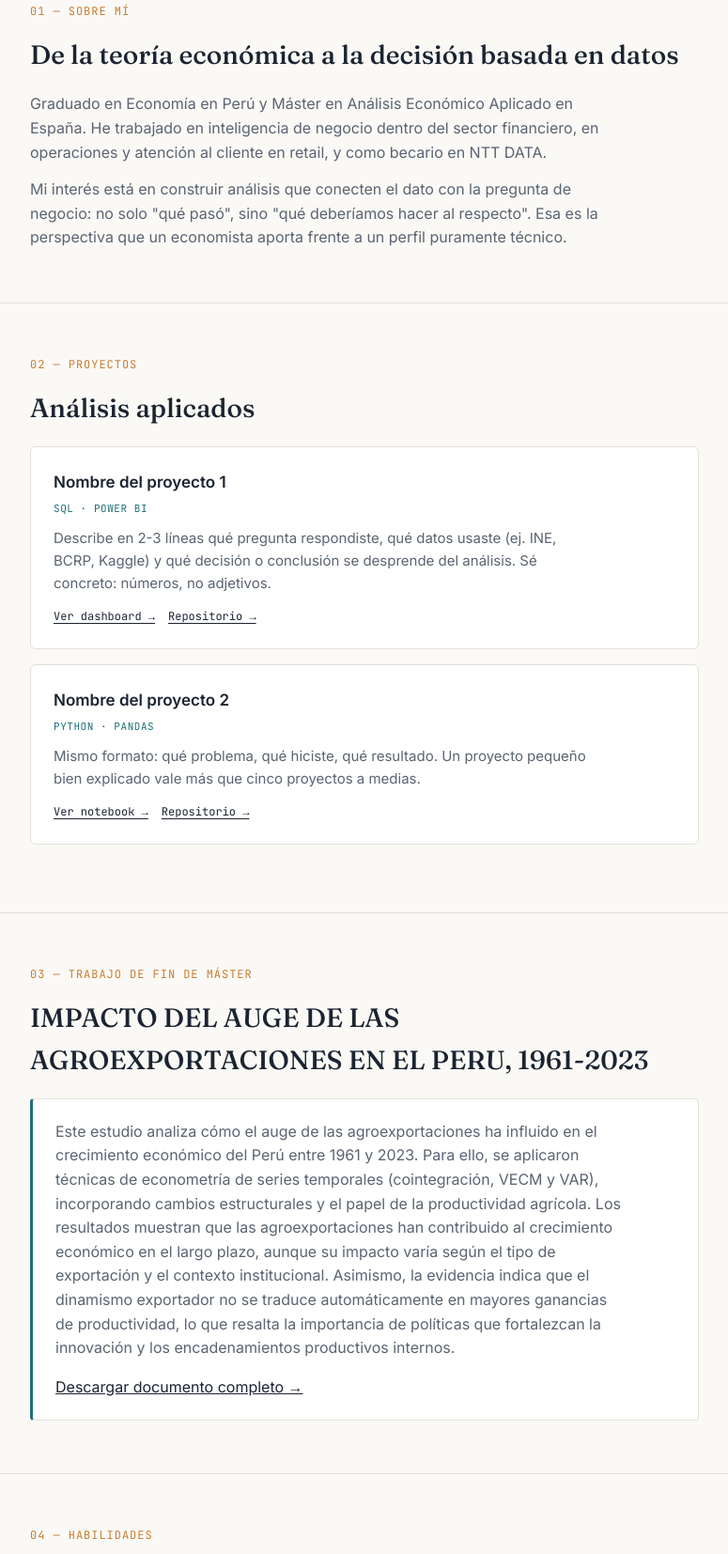
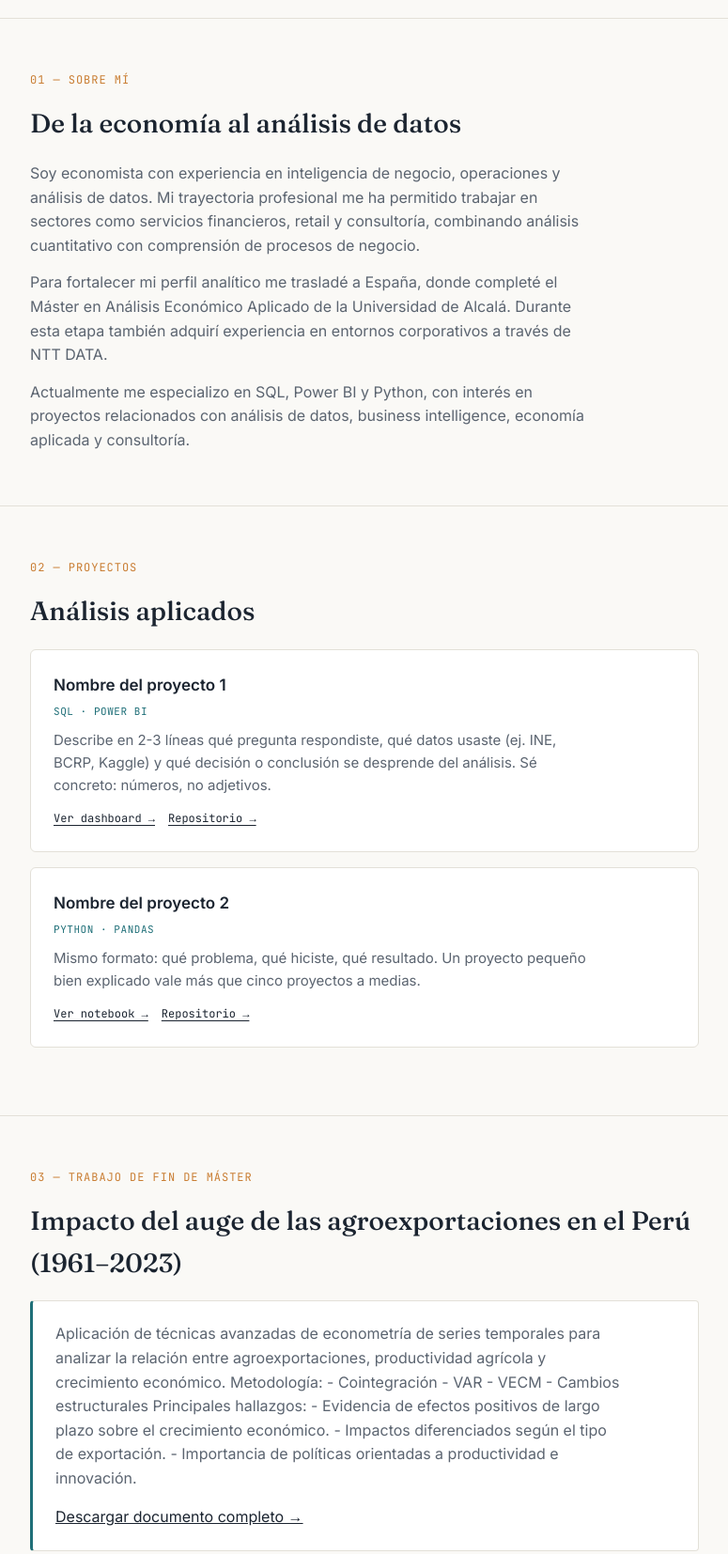
Before and after one commit to piero-analytics/piero-analytics.github.io, a plain HTML site: page index.html in a window 1280 px wide. Shown: the part 734-2388 px from the top of the page at 94% size, without its empty margins (252-1027 px from the left). Drawn offline with Linux system fonts and the light colour scheme.

Commit message:
Update index.html

```diff
--- a/index.html
+++ b/index.html
@@ -188,7 +188,7 @@
 
 <nav>
   <div class="wrap">
-    <div class="brand">tu_nombre.cv</div>
+    <div class="brand">Piero Sagastegui Balta.cv</div>
     <ul>
       <li><a href="#sobre-mi">Sobre mí</a></li>
       <li><a href="#proyectos">Proyectos</a></li>
@@ -200,22 +200,33 @@
 
 <header class="hero">
   <div class="wrap">
-    <div class="eyebrow">Madrid, España — Disponible</div>
+
+    <div class="eyebrow">
+      Madrid, España · Disponible para incorporación
+    </div>
+
     <h1>Piero Sagastegui Balta</h1>
+
+    <h2 class="hero-role">
+      Economista | Data Analyst | Business Intelligence
+    </h2>
     <p class="hero-sub">
-      Economista con base cuantitativa aplicada a datos y negocio.
-      Construyo análisis que se traducen en decisiones, no solo en dashboards.
+      Máster en Análisis Económico Aplicado por la Universidad de Alcalá.
+      Experiencia en Business Intelligence, Retail y Consultoría.
+      Utilizo SQL, Power BI y Python para transformar datos en  información útil
+      para la toma de decisiones.
     </p>
     <div class="hero-tags">
       <span class="tag">SQL</span>
       <span class="tag">Power BI</span>
       <span class="tag">Python</span>
-      <span class="tag">Economía aplicada</span>
+      <span class="tag">Econometría</span>
       <span class="tag">Business Intelligence</span>
+      <span class="tag">Data Analytics</span>
     </div>
     <div class="hero-links">
       <a class="btn btn-primary" href="mailto:sagasteguipiero@gmail.com">Escribir</a>
-      <a class="btn btn-ghost" href="CV-tu-nombre.pdf" target="_blank">Descargar CV</a>
+      <a class="btn btn-ghost" href="CV_Piero_Sagastegui_Economics_Consulting.pdf" target="_blank">Descargar CV</a>
       <a class="btn btn-ghost" href="https://linkedin.com/in/piero-sagastegui-balta-068602170/" target="_blank">LinkedIn</a>
     </div>
   </div>
@@ -224,20 +235,28 @@
 <section id="sobre-mi">
   <div class="wrap">
     <div class="section-label">01 — Sobre mí</div>
-    <h2>De la teoría económica a la decisión basada en datos</h2>
+
+    <h2>De la economía al análisis de datos</h2>
+
     <p>
-      Graduado en Economía en Perú y Máster en Análisis Económico Aplicado en España.
-      He trabajado en inteligencia de negocio dentro del sector financiero, en operaciones
-      y atención al cliente en retail, y como becario en NTT DATA.
+      Soy economista con experiencia en inteligencia de negocio, operaciones y análisis de datos.
+      Mi trayectoria profesional me ha permitido trabajar en sectores como servicios financieros,
+      retail y consultoría, combinando análisis cuantitativo con comprensión de procesos de negocio.
     </p>
+
     <p>
-      Mi interés está en construir análisis que conecten el dato con la pregunta de negocio:
-      no solo "qué pasó", sino "qué deberíamos hacer al respecto". Esa es la perspectiva
-      que un economista aporta frente a un perfil puramente técnico.
+      Para fortalecer mi perfil analítico me trasladé a España, donde completé el Máster en
+      Análisis Económico Aplicado de la Universidad de Alcalá. Durante esta etapa también adquirí
+      experiencia en entornos corporativos a través de NTT DATA.
     </p>
+
+    <p>
+      Actualmente me especializo en SQL, Power BI y Python, con interés en proyectos relacionados
+      con análisis de datos, business intelligence, economía aplicada y consultoría.
+    </p>
+
   </div>
 </section>
-
 <section id="proyectos">
   <div class="wrap">
     <div class="section-label">02 — Proyectos</div>
@@ -276,20 +295,23 @@
 <section id="tfm">
   <div class="wrap">
     <div class="section-label">03 — Trabajo de Fin de Máster</div>
-    <h2>IMPACTO DEL AUGE DE LAS AGROEXPORTACIONES EN EL PERU, 1961-2023</h2>
+    <h2>Impacto del auge de las agroexportaciones en el Perú (1961–2023)</h2>
     <div class="tfm-box">
       <p>
-        Este estudio analiza cómo el auge de las agroexportaciones ha influido en el crecimiento económico
-        del Perú entre 1961 y 2023. Para ello, se aplicaron técnicas de econometría de series temporales
-        (cointegración, VECM y VAR), incorporando cambios estructurales y el papel de la productividad
-        agrícola. Los resultados muestran que las agroexportaciones han contribuido al crecimiento
-        económico en el largo plazo, aunque su impacto varía según el tipo de exportación y el contexto
-        institucional. Asimismo, la evidencia indica que el dinamismo exportador no se traduce
-        automáticamente en mayores ganancias de productividad, lo que resalta la importancia de políticas
-        que fortalezcan la innovación y los encadenamientos productivos internos.
+        Aplicación de técnicas avanzadas de econometría de series temporales para analizar
+        la relación entre agroexportaciones, productividad agrícola y crecimiento económico.
+        Metodología:
+        - Cointegración
+        - VAR
+        - VECM
+        - Cambios estructurales
+        Principales hallazgos:
+        - Evidencia de efectos positivos de largo plazo sobre el crecimiento económico.
+        - Impactos diferenciados según el tipo de exportación.
+        - Importancia de políticas orientadas a productividad e innovación.
       </p>
       <div class="links" style="margin-top:16px;">
-        <a href="TFM-tu-nombre.pdf" target="_blank">Descargar documento completo →</a>
+        <a href="TFM final Piero.pdf" target="_blank">Descargar documento completo →</a>
       </div>
     </div>
   </div>
```
